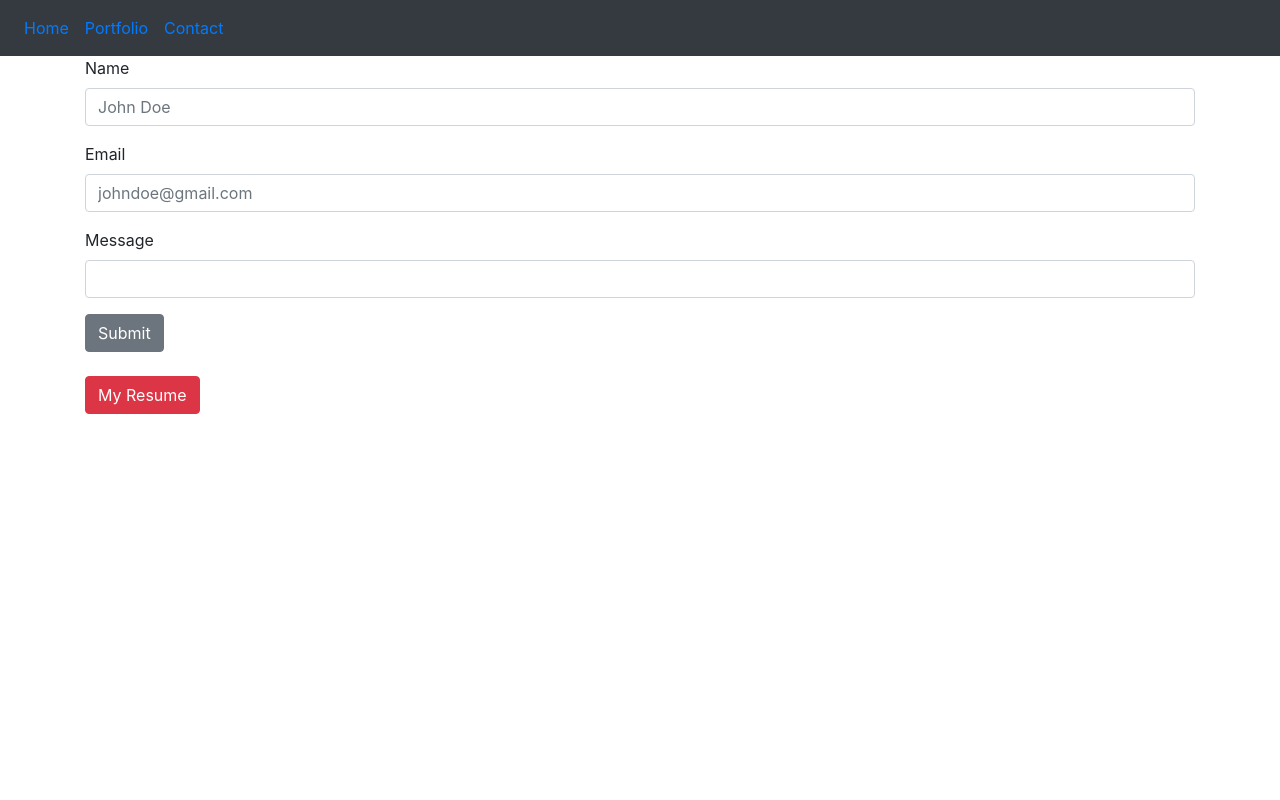
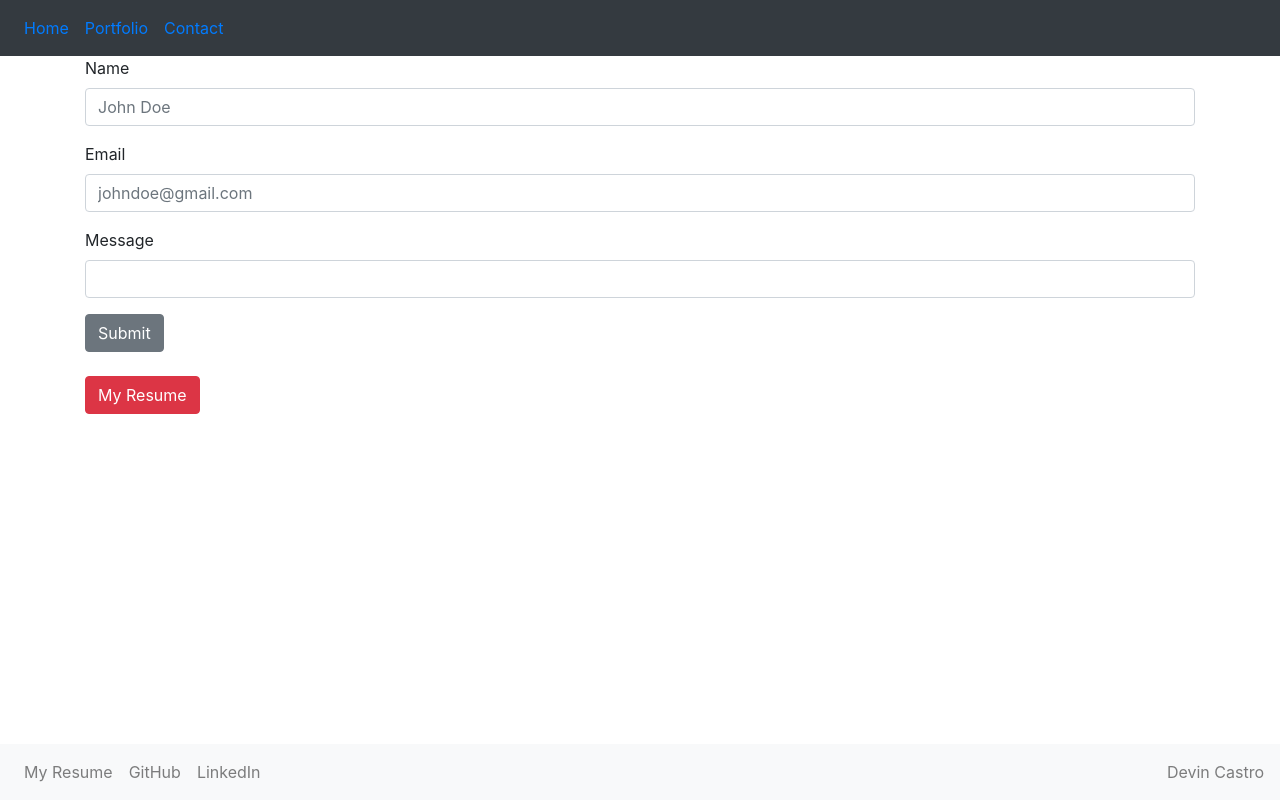
Before and after one commit to DevinCastro/react-portfolio, a React (Create React App) app: page /contact in a window 1280 px wide. Built offline with nearby package versions, Linux system fonts and the light colour scheme.

Commit message:
finished portfolio page

```diff
--- a/src/App.js
+++ b/src/App.js
@@ -8,6 +8,7 @@ import {
   Navbar,
   NavbarToggler,
   Nav,
+  NavbarText,
   NavItem,
   NavLink
 } from 'reactstrap'
@@ -20,7 +21,7 @@ const App = () => {
 
   return (
     <Router>
-      <div>
+      <nav>
         <Navbar color="dark" light expand="md">
           <NavbarToggler onClick={toggle} />
           <Collapse isOpen={isOpen} navbar>
@@ -42,9 +43,30 @@ const App = () => {
           <Route path="/portfolio" component={Portfolio} />
           <Route path="/contact" component={Contact} />
         </Switch>
+      </nav>
 
+      <footer className="fixed-bottom">
+        <Navbar color="light" light expand="md">
 
-      </div>
+          <NavbarToggler onClick={toggle} />
+          <Collapse isOpen={isOpen} navbar>
+            <Nav className="mr-auto" navbar>
+              <NavItem>
+                <NavLink target="_blank"
+                  href="https://drive.google.com/file/d/1ndE82WoBnJDtFSzsTgw4Pq5GcVtk2GzX/view?usp=sharing">My Resume</NavLink>
+              </NavItem>
+              <NavItem>
+                <NavLink target="_blank" href="https://github.com/DevinCastro">GitHub</NavLink>
+              </NavItem>
+              <NavItem>
+                <NavLink target="_blank" href="https://www.linkedin.com/in/devin-castro-17a62bba/">LinkedIn</NavLink>
+              </NavItem>
+
+            </Nav>
+            <NavbarText>Devin Castro</NavbarText>
+          </Collapse>
+        </Navbar>
+      </footer>
     </Router>
   )
 }
--- a/src/components/Project/Project.js
+++ b/src/components/Project/Project.js
@@ -21,6 +21,9 @@ const Project = props => {
           <p className="lead">
             <Button color="primary">
               <a className="deployedLink" href={props.link} target='_blank'>Link to App</a>
+            </Button>{' '}
+            <Button color="primary">
+              <a className="deployedLink" href={props.repo} target='_blank'>Link to Repo</a>
             </Button>
           </p>
 
@@ -28,7 +31,7 @@ const Project = props => {
             <div>
               <Button color="danger" onClick={toggle}>Photo</Button>
               <Modal isOpen={modal} toggle={toggle}>
-                <ModalHeader toggle={toggle}>Modal title</ModalHeader>
+                <ModalHeader toggle={toggle}>{props.name}</ModalHeader>
                 <ModalBody>
                   <img className="projectPhoto" src={props.image} alt={props.name}/>
                 </ModalBody>
--- a/src/index.js
+++ b/src/index.js
@@ -1,6 +1,5 @@
 import React from 'react';
 import ReactDOM from 'react-dom';
-
 import 'bootstrap/dist/css/bootstrap.min.css'
 
 import App from './App';
--- a/src/pages/Portfolio/Portfolio.js
+++ b/src/pages/Portfolio/Portfolio.js
@@ -13,6 +13,7 @@ const Portfolio = () => {
           technology={'This application uses node and express to set up the server and utilizes a mySQL database. '}
           description={'Busks in town allows a user to create an artist account filled with their photo, bio, genre, bio, and social media links.  Then that artist can create upcoming concerts and post when and where those concerts will be held!'}
           link={'https://guarded-crag-60613.herokuapp.com/'}
+          repo={'https://github.com/datrimboli/BusksInTown'}
           image={'./photos/busks.png'}
 
         />
@@ -22,6 +23,7 @@ const Portfolio = () => {
           technology={'This full stack application uses, node.js and express to create the server. We are using mongoDB and mongoose for our database. The application is deployed with heroku.'}
           description={'This application allows a user to log their workouts everyday. They can create new workouts and add which exercises they include in that workout. They can pick up a workout where they left off, and lastly they can view their stats from all of the previous workouts organized by some graphs and pie charts.'}
           link={'https://thawing-bayou-03032.herokuapp.com/'}
+          repo={'https://github.com/DevinCastro/workout-tracker'}
           image={'./photos/fitness.png'}
 
         />
@@ -31,6 +33,7 @@ const Portfolio = () => {
           technology={'This full stack application uses, node.js and express to create the server. We are using mongoDB and mongoose for our database. We also use a manifest.json file, a service-worker, and an indexDB file to allow us to cache all our data and use the application offline.'}
           description={'This application allows a user to log and track their expensives. This is also a progressive web application and still mantains functionality if you are using it offline.'}
           link={'https://glacial-bastion-76923.herokuapp.com/'}
+          repo={'https://github.com/DevinCastro/Online-offline-budget-tracker'}
           image={'./photos/budget.png'}
 
         />
@@ -39,7 +42,8 @@ const Portfolio = () => {
           name={'React Portfolio'}
           technology={'This is a React application.'}
           description={'This is the current application you are looking at right now.  Using react to render everything on the front end and reactstrap to sytle everything'}
-          link={''}
+          link={'/'}
+          repo={'https://github.com/DevinCastro/react-portfolio'}
           image={'./photos/portfolio.png'}
 
         />
@@ -49,6 +53,7 @@ const Portfolio = () => {
           technology={'This application uses an express server and Node.'}
           description={'This is a simple note taking application. The User can add any number of notes organized by a title and save it. They can view previously written notes and then they can delete them.'}
           link={'https://desolate-ravine-80676.herokuapp.com/'}
+          repo={'https://github.com/DevinCastro/note-taker'}
           image={'./photos/notetaker.png'}
 
         />
@@ -59,6 +64,7 @@ const Portfolio = () => {
           technology={'This is a purely front end web application.'}
           description={'This application allows a user to find pokemon data based on the search of any pokemon name.  Then the user can find pokemon cards based on a name or type search.  Lastly we are able to play a pokemon trivia where you guess the name of a hidden pokemon.'}
           link={'https://kalynbsimms.github.io/pokeProject/'}
+          repo={'https://github.com/Kalynbsimms/pokeProject'}
           image={'./photos/pokemonImg.png'}
 
         />
```
